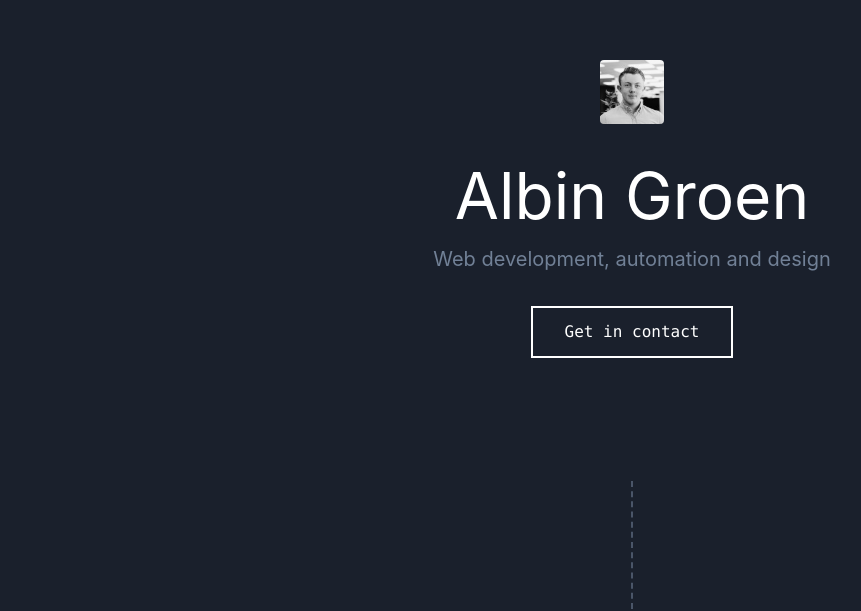
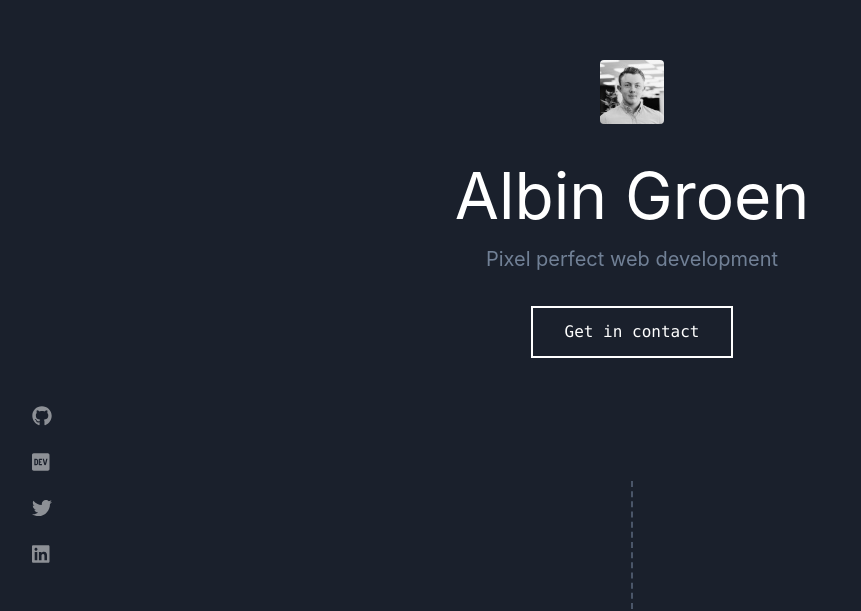
Before and after one commit to albingroen/portfolio-2020, a React (Create React App) app: page / in a window 1280 px wide. Shown: the part 191-802 px from the top of the page, without its empty margins (8-869 px from the left). Built offline with nearby package versions, Linux system fonts and the light colour scheme; no server answers.

Commit message:
🎉 Add social links

```diff
--- /dev/null
+++ b/src/components/social.tsx
@@ -0,0 +1,56 @@
+import * as React from "react";
+import { FontAwesomeIcon } from "@fortawesome/react-fontawesome";
+import {
+  faGithub,
+  faDev,
+  faTwitter,
+  faLinkedin
+} from "@fortawesome/free-brands-svg-icons";
+
+export default function Social() {
+  return (
+    <div className="absolute md:fixed left-0 bottom-0">
+      <div className="flex flex-col p-10">
+        <a
+          href="https://github.com/albingroen"
+          target="_blank"
+          rel="noopener noreferrer"
+        >
+          <i className="text-white text-xl opacity-50 hover:opacity-100">
+            <FontAwesomeIcon icon={faGithub} />
+          </i>
+        </a>
+        <a
+          href="https://dev.to/albingroen"
+          target="_blank"
+          rel="noopener noreferrer"
+          className="pt-4"
+        >
+          <i className="text-white text-xl opacity-50 hover:opacity-100">
+            <FontAwesomeIcon icon={faDev} />
+          </i>
+        </a>
+        <a
+          href="https://twitter.com/albingroen"
+          target="_blank"
+          rel="noopener noreferrer"
+          className="pt-4"
+        >
+          <i className="text-white text-xl opacity-50 hover:opacity-100">
+            <FontAwesomeIcon icon={faTwitter} />
+          </i>
+        </a>
+        <a
+          href="https://linkedin.com/in/albingroen"
+          target="_blank"
+          rel="noopener noreferrer"
+          className="pt-4"
+        >
+          <i className="text-white text-xl opacity-50 hover:opacity-100">
+            <FontAwesomeIcon icon={faLinkedin} />
+          </i>
+        </a>
+      </div>
+    </div>
+  );
+}
--- a/src/views/start/components/footer.tsx
+++ b/src/views/start/components/footer.tsx
@@ -4,9 +4,7 @@ import Button from "../../../components/button";
 export default function Footer() {
   return (
     <div className="px-8 bg-gray-900 flex items-center justify-center flex-col">
-      <p className="text-gray-600 text-xl">
-        Web development, automation and design
-      </p>
+      <p className="text-gray-600 text-xl">Pixel perfect web development</p>
       <a href="mailto:albin.groen@gmail.com?subject=Hello%20Albin!">
         <Button className="mt-8">Get in contact</Button>
       </a>
--- a/src/views/start/components/hero.tsx
+++ b/src/views/start/components/hero.tsx
@@ -1,15 +1,15 @@
 import * as React from "react";
 import Button from "../../../components/button";
 import Profile from "../../../images/profile_square.jpeg";
+import Social from "../../../components/social";
 
 export default function Hero() {
   return (
     <div className="px-8 bg-gray-900 h-screen flex items-center justify-center flex-col mb-20">
+      <Social />
       <img src={Profile} alt="Profile" className="w-16 h-16 mb-6 rounded" />
       <h1 className="text-white text-center text-6xl">Albin Groen</h1>
-      <p className="text-gray-600 text-xl">
-        Web development, automation and design
-      </p>
+      <p className="text-gray-600 text-xl">Pixel perfect web development</p>
       <a href="mailto:albin.groen@gmail.com?subject=Hello%20Albin!">
         <Button className="mt-8">Get in contact</Button>
       </a>
--- a/src/views/start/index.tsx
+++ b/src/views/start/index.tsx
@@ -102,7 +102,7 @@ export default class Start extends React.Component<
             <div className="mt-16 max-w-4xl">
               {projects.map((project: any, i: number) => (
                 <div
-                  className={`my-32 flex justify-between ${
+                  className={`mt-32 flex justify-between ${
                     i % 2 === 0 ? "flex-row" : "flex-row-reverse"
                   } ${i % 2 === 0 ? "text-right" : "text-left"}`}
                 >
```
